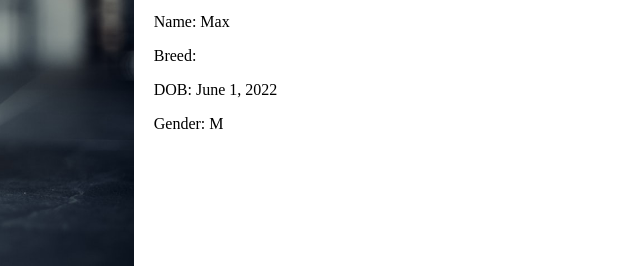
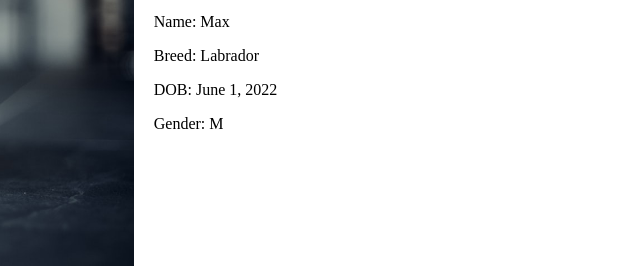
Before and after one commit to CJWZhang/ImagineCupJr2023, a plain HTML site: page frontEnd/front.html in a window 1280 px wide. Shown: the part 220-488 px from the top of the page, 631-1271 px from the left. Drawn offline with Linux system fonts and the light colour scheme.

Commit message:
front end

```diff
--- a/frontEnd/front.html
+++ b/frontEnd/front.html
@@ -23,7 +23,7 @@
         <div class="text">
             <p>Pet ID: 007</p>
             <p>Name: Max </p>
-            <p>Breed: </p>
+            <p>Breed: Labrador</p>
             <p>DOB: June 1, 2022</p>
             <p>Gender: M</p>
         </div>
```
Also changed, not shown: 2 other files.
